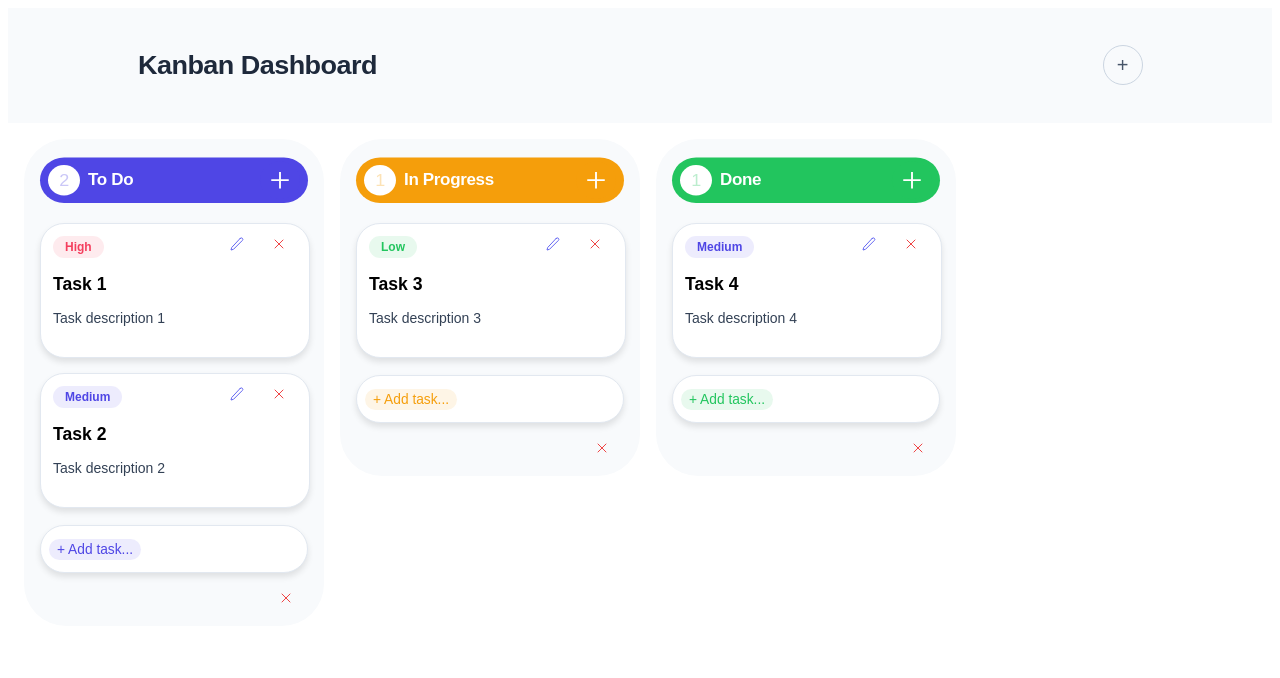
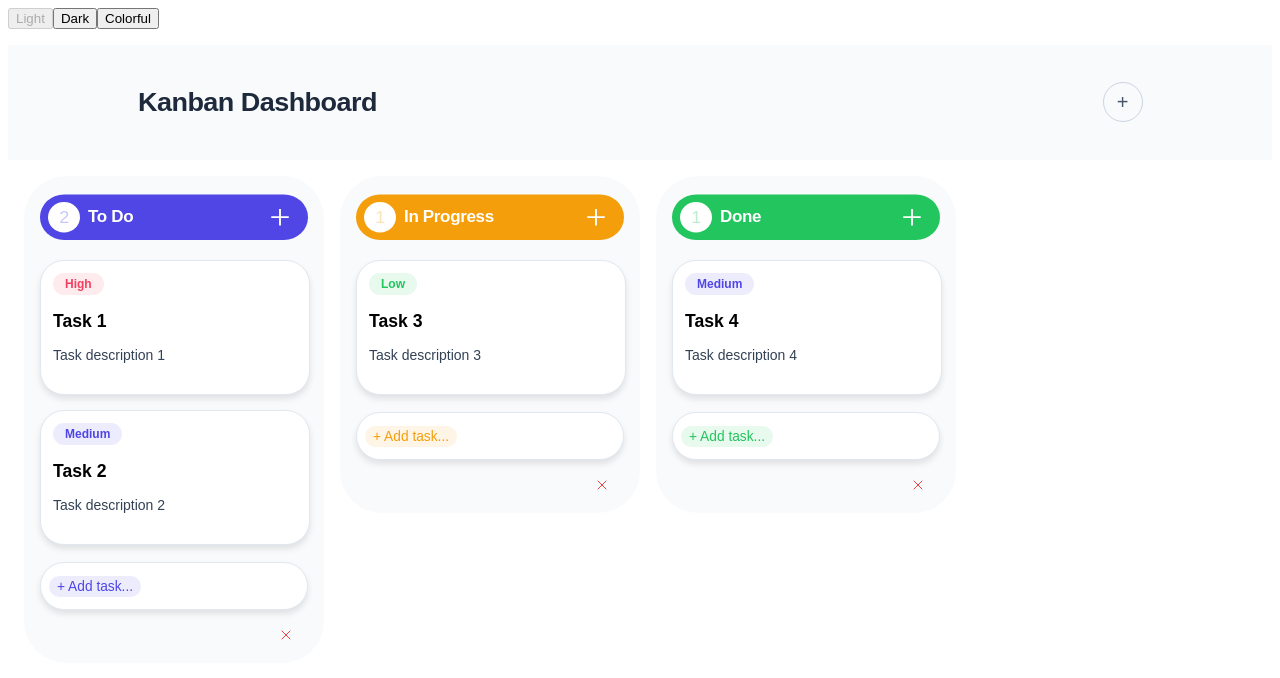
Before and after one commit to polinakorolchuk/kanban-board, a React (Vite) app: page / in a window 1280 px wide. Shown: the top 678 px of the page. Built offline with nearby package versions, Linux system fonts and the light colour scheme.

Commit message:
feat: add theme switcher for cards

```diff
--- a/src/App.tsx
+++ b/src/App.tsx
@@ -1,7 +1,13 @@
+import ThemeSwitcher from '@components/ThemeSwitcher/ThemeSwitcher'
 import KanbanPage from '@pages/KanbanPage'
 
 function App() {
-  return <KanbanPage />
+  return (
+    <>
+      <ThemeSwitcher />
+      <KanbanPage />
+    </>
+  )
 }
 
 export default App
--- a/src/components/Card/styled.ts
+++ b/src/components/Card/styled.ts
@@ -1,14 +1,27 @@
 import styled from 'styled-components'
+
+export const CardActions = styled.div`
+  position: absolute;
+  top: 8px;
+  right: 8px;
+  display: flex;
+  gap: 4px;
+
+  opacity: 0;
+  pointer-events: none;
+  transition: opacity 0.2s ease;
+`
 
 export const CardWrapper = styled.div`
   position: relative;
-
   width: 270px;
   height: 135px;
   padding: 12px;
   border-radius: 24px;
-  border: 1px solid #e2e8f0;
-  background-color: white;
+
+  background-color: ${({ theme }) => theme.cardBackground};
+  border: 1px solid ${({ theme }) => theme.cardBorder};
+  color: ${({ theme }) => theme.text};
 
   display: flex;
   flex-direction: column;
@@ -22,14 +35,11 @@ export const CardWrapper = styled.div`
     width: 100%;
     max-width: 100%;
   }
-`
 
-export const CardActions = styled.div`
-  position: absolute;
-  top: 8px;
-  right: 8px;
-  display: flex;
-  gap: 4px;
+  &:hover ${CardActions} {
+    opacity: 1;
+    pointer-events: auto;
+  }
 `
 
 export const CardActionButton = styled.button<{ variant?: 'edit' | 'delete' }>`
--- /dev/null
+++ b/src/components/ThemeSwitcher/ThemeSwitcher.tsx
@@ -0,0 +1,26 @@
+import { useTheme } from '@hooks/UseTheme'
+import React from 'react'
+
+const ThemeSwitcher: React.FC = () => {
+  const { themeName, setThemeName } = useTheme()
+
+  return (
+    <div style={{ marginBottom: 16 }}>
+      <button type="button" disabled={themeName === 'light'} onClick={() => setThemeName('light')}>
+        Light
+      </button>
+      <button type="button" disabled={themeName === 'dark'} onClick={() => setThemeName('dark')}>
+        Dark
+      </button>
+      <button
+        type="button"
+        disabled={themeName === 'colorful'}
+        onClick={() => setThemeName('colorful')}
+      >
+        Colorful
+      </button>
+    </div>
+  )
+}
+
+export default ThemeSwitcher
--- /dev/null
+++ b/src/constants/Themes.ts
@@ -0,0 +1,23 @@
+export const lightTheme = {
+  background: '#fff',
+  text: '#000',
+  cardBackground: '#fff',
+  cardBorder: '#e2e8f0',
+  primaryColor: '#4F46E5'
+}
+
+export const darkTheme = {
+  background: '#121212',
+  text: '#fff',
+  cardBackground: '#1f1f1f',
+  cardBorder: '#333',
+  primaryColor: '#8b5cf6'
+}
+
+export const colorfulTheme = {
+  background: '#f0f8ff',
+  text: '#222',
+  cardBackground: '#fffbf0',
+  cardBorder: '#ff9900',
+  primaryColor: '#f59e0b'
+}
--- /dev/null
+++ b/src/context/ThemeContext.tsx
@@ -0,0 +1,5 @@
+import { createContext } from 'react'
+
+import type { ThemeContextType } from '@/context/ThemeProvider'
+
+export const ThemeContext = createContext<ThemeContextType | undefined>(undefined)
--- /dev/null
+++ b/src/context/ThemeProvider.tsx
@@ -0,0 +1,39 @@
+import { colorfulTheme, darkTheme, lightTheme } from '@constants/Themes'
+import { ReactNode, useEffect, useState } from 'react'
+import { ThemeProvider as StyledThemeProvider } from 'styled-components'
+
+import { ThemeContext } from './ThemeContext'
+
+export type ThemeName = 'light' | 'dark' | 'colorful'
+
+export interface ThemeContextType {
+  themeName: ThemeName
+  setThemeName: (name: ThemeName) => void
+}
+
+const themes = {
+  light: lightTheme,
+  dark: darkTheme,
+  colorful: colorfulTheme
+}
+
+export const ThemeProvider = ({ children }: { children: ReactNode }) => {
+  const [themeName, setThemeName] = useState<ThemeName>('light')
+
+  useEffect(() => {
+    const savedTheme = localStorage.getItem('app-theme') as ThemeName | null
+    if (savedTheme && themes[savedTheme]) {
+      setThemeName(savedTheme)
+    }
+  }, [])
+
+  useEffect(() => {
+    localStorage.setItem('app-theme', themeName)
+  }, [themeName])
+
+  return (
+    <ThemeContext.Provider value={{ themeName, setThemeName }}>
+      <StyledThemeProvider theme={themes[themeName]}>{children}</StyledThemeProvider>
+    </ThemeContext.Provider>
+  )
+}
--- /dev/null
+++ b/src/hooks/UseTheme.ts
@@ -0,0 +1,10 @@
+import { ThemeContext } from '@context/ThemeContext'
+import { useContext } from 'react'
+
+export const useTheme = () => {
+  const context = useContext(ThemeContext)
+  if (!context) {
+    throw new Error('useTheme must be used within ThemeProvider')
+  }
+  return context
+}
--- a/src/main.tsx
+++ b/src/main.tsx
@@ -1,4 +1,5 @@
 import ErrorBoundary from '@components/ErrorBoundary/ErrorBoundary'
+import { ThemeProvider } from '@context/ThemeProvider'
 import { StrictMode } from 'react'
 import { createRoot } from 'react-dom/client'
 import { Provider } from 'react-redux'
@@ -11,9 +12,11 @@ createRoot(document.getElementById('root')!).render(
   <StrictMode>
     <Provider store={store}>
       <PersistGate loading={null} persistor={persistor}>
-        <ErrorBoundary>
-          <App />
-        </ErrorBoundary>
+        <ThemeProvider>
+          <ErrorBoundary>
+            <App />
+          </ErrorBoundary>
+        </ThemeProvider>
       </PersistGate>
     </Provider>
   </StrictMode>
--- a/tsconfig.app.json
+++ b/tsconfig.app.json
@@ -16,7 +16,8 @@
     "@constants/*": ["constants/*"],
     "@pages/*": ["pages/*"],
     "@utils/*": ["utils/*"],
-    "@assets/*": ["assets/*"]
+    "@assets/*": ["assets/*"],
+    "@context/*": ["context/*"]
   },
 
   /* Bundler mode */
--- a/vite.config.ts
+++ b/vite.config.ts
@@ -19,7 +19,8 @@ export default defineConfig({
       '@utils': path.resolve(__dirname, './src/utils'),
       '@assets': path.resolve(__dirname, './src/assets'),
       '@hooks': path.resolve(__dirname, './src/hooks'),
-      '@store': path.resolve(__dirname, './src/store')
+      '@store': path.resolve(__dirname, './src/store'),
+      '@context': path.resolve(__dirname, 'src/context')
     }
   }
 })
```
